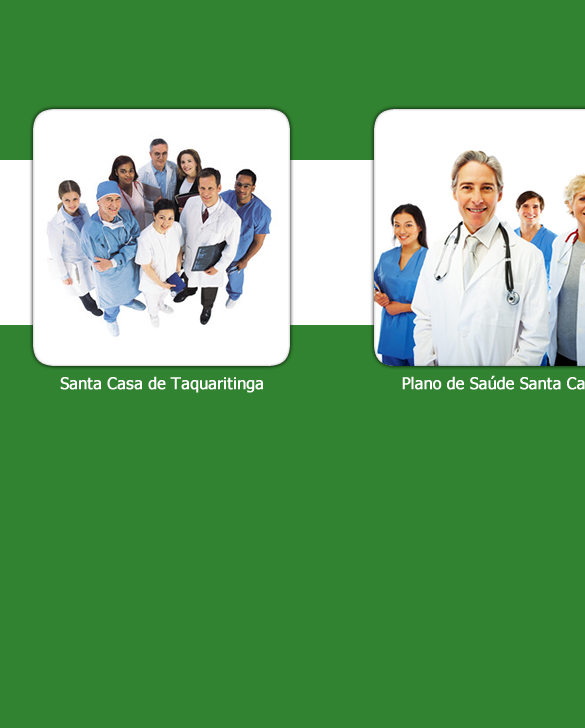
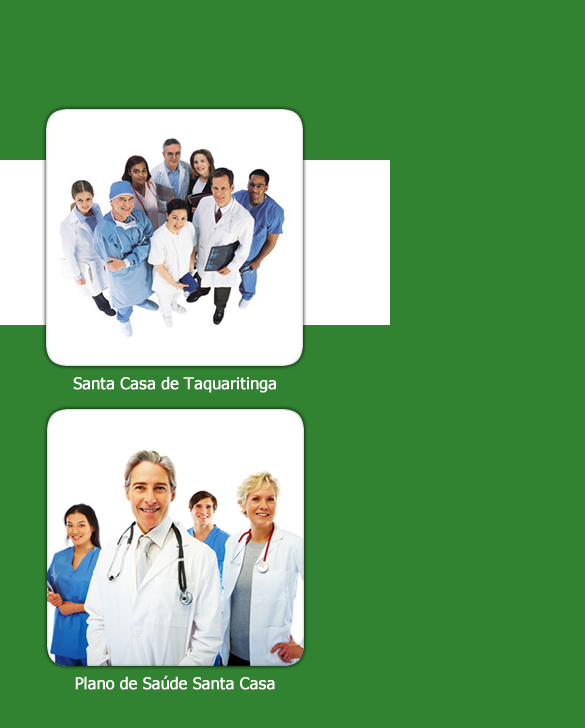
Before and after one commit to jose1113/projeto-santa-casa, a plain HTML site: page index.html in a window 390 px wide. Shown: the top 728 px of the page, 585 px wide, since content can reach past the window. Drawn offline with nearby package versions, Linux system fonts and the light colour scheme.

Commit message:
Responsividade implementada

```diff
--- a/css/style.css
+++ b/css/style.css
@@ -14,3 +14,10 @@ body{
 .margin{
   margin: 0px 40px 0px 0px;
 }
+
+@media (max-width: 575px) {
+  .corpo div{
+    display: flex;
+    flex-direction: column;
+  }
+}
```
